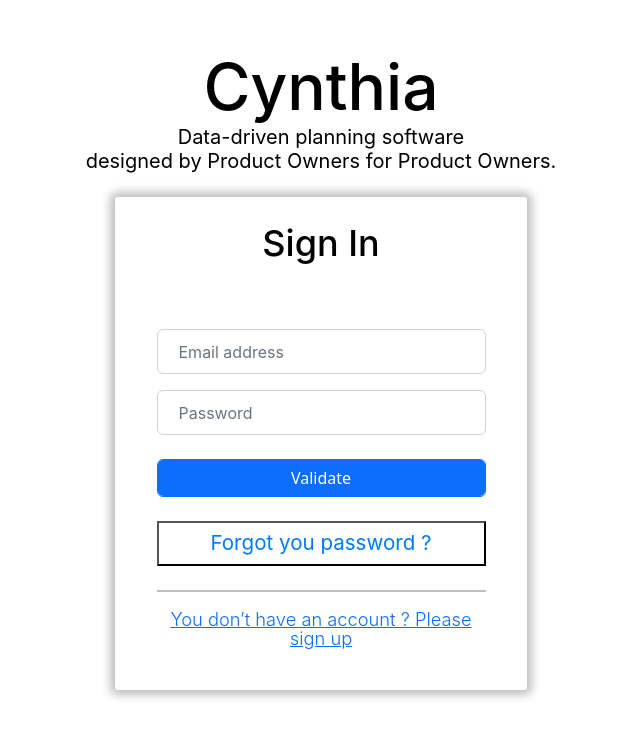
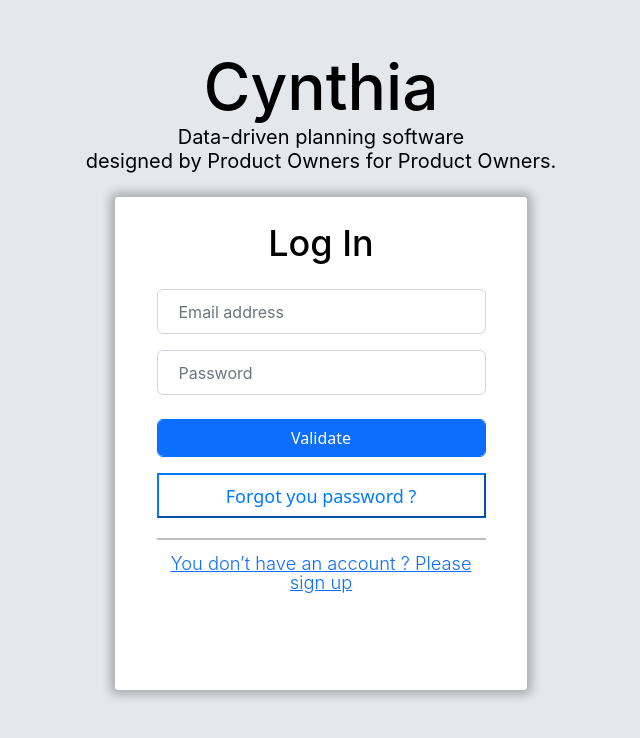
Before and after one commit to zohaib3249/cynthia, a React (Vite) app: page /login in a window 1280 px wide. Shown: the top 738 px of the page, without its empty margins (319-959 px from the left). Built offline with nearby package versions, Linux system fonts and the light colour scheme.

Commit message:
fix design

```diff
--- a/src/assets/css/style.css
+++ b/src/assets/css/style.css
@@ -3,14 +3,15 @@ body {
 
 width: 100%;
 height: 100%;
-
+background-color: #e5e8eb !important;
 background: #F4F5F7;
+font-family: Inter, Arial;
   }
 
   .cynthia {
 
+    font-family: Inter, Arial;
 
-    font-family: 'Inter';
     font-style: normal;
     font-weight: 500;
     font-size: 64px;
@@ -25,7 +26,7 @@ background: #F4F5F7;
 
   .slogan {
 
-
+    font-family: Inter, Arial;
     font-family: 'Inter';
     font-style: normal;
     font-weight: 400;
@@ -52,7 +53,7 @@ background: #F4F5F7;
   .title {
 
 
-    font-family: 'Inter';
+    font-family: Inter, Arial;
     font-style: normal;
     font-weight: 500;
     font-size: 36px;
@@ -109,13 +110,18 @@ border: 0.5px solid #000000;
 
   }
   .button-large-2 {
-    color: #007bff;
+    color: #007BFF;
     text-align: center;
     background-color: #0000;
+    border-color: #007bff;
 
 
-    font-family: Inter, Arial;
-    font-size: 1.286rem;
+font-size: 18px;
+font-weight: 500;
+line-height: 22px;
+letter-spacing: 0em;
+text-align: center;
+
 
 
   }
@@ -254,3 +260,11 @@ border: 0.5px solid #000000;
 
 
 }
+.form-group.required {
+  content:"*";
+  color:red;
+}
+.required:after {
+  content:" *";
+  color: red;
+}
--- a/src/pages/components/ImputText.jsx
+++ b/src/pages/components/ImputText.jsx
@@ -8,7 +8,7 @@ const ImputText = (props) => {
       className={`imput-text ${props.className || ""}`}
       placeholder={props.placeholder}
       onChange={e => props.onchange_fun(e.target.value)}
-    />
+    required  />
 
     {props.error && (
       <div className="error-icon">
--- a/src/pages/login.jsx
+++ b/src/pages/login.jsx
@@ -102,11 +102,11 @@ function Login() {
 
 
 
-            <h2 className="title  text-center mb-3">Sign In</h2>
+            <h2 className="title  text-center mb-3">Log In</h2>
 
 
             {!sessionStorage.getItem("message") && (
-            <div className="mb-5"></div>
+            <div className="mb-2"></div>
 
              )}
 
@@ -129,14 +129,14 @@ function Login() {
                       />
 
                   </form>
-                  <div className="mb-4"></div>
+                  <div className="mb-3"></div>
                   <ButtonLarge2
                     className="input_field"
                     {...propsData.buttonLarge2}
                 />
-                  <div className="mb-2"></div>
+                  <div className="mb-1"></div>
                   <hr className="separator" />
-                  <div className="mb-2"></div>
+                  <div className="mb-1"></div>
                   <Link className="link-signup-instance-1" {...propsData.linkSignup} />
               </div>
           </div>
--- a/src/pages/nav.jsx
+++ b/src/pages/nav.jsx
@@ -47,7 +47,7 @@ function Header() {
             </a>
             <ul className="dropdown-menu">
 
-              <li><a className="dropdown-item" href="#">Logout</a></li>
+              <li><a className="dropdown-item" href="/logout">Logout</a></li>
             </ul>
           </div>
         </div>
--- a/src/pages/reset.jsx
+++ b/src/pages/reset.jsx
@@ -88,20 +88,20 @@ function Reset() {
           </span>
         </div>
         <div className="mb-4"></div>
-        <div className="box  d-flex flex-column justify-content-start align-items-center ">
+        <div className="box  d-flex flex-column justify-content-start align-items-center " style={{height:"400px"}}>
             <div className="mb-4"></div>
 
 
 
-            <h2 className="title  text-center mb-3">Sign In</h2>
+            <h2 className="title  text-center mb-3">Password Recovery</h2>
 
 
             {!sessionStorage.getItem("message") && (
-            <div className="mb-5"></div>
+            <div className="mb-3"></div>
 
              )}
 
-            <div className="d-flex flex-column justify-content-around ">
+            <div className="d-flex flex-column justify-content-between ">
                 {msg?
                 <AlertMessage message={msg}/>:<AlertMessage/>
                 }
@@ -110,7 +110,7 @@ function Reset() {
                     <ImputText className="input_field form-control " {...propsData.imputEmail} />
 
 
-                    <div className="mb-4"></div>
+                    <div className="mb-5"></div>
                     <ButtonLarge
                         className="input_field "
                         {...propsData.buttonLarge}
@@ -120,7 +120,7 @@ function Reset() {
                 <div className="mb-2"></div>
                 <hr className="separator" />
                 <div className="mb-2"></div>
-                <Link className="link-signup-instance-1" {...propsData.linkSignup} />
+                <Link className="link-signup-instance-1" {...propsData.linkSigin} />
             </div>
         </div>
 
--- a/src/pages/set_password.jsx
+++ b/src/pages/set_password.jsx
@@ -44,6 +44,14 @@ function ConfirmReset() {
         buttonLarge: {
             newFeature: "Validate",
         },
+        linkSignup:{
+            "link":"/signup",
+            "name":"Sign Up"
+        },
+        linkSigin:{
+            "link":"/login",
+            "name":"Login In"
+        }
 
     };
     const validate = () => {
@@ -98,28 +106,27 @@ function ConfirmReset() {
           </span>
         </div>
         <div className="mb-4"></div>
-        <div className="box  d-flex flex-column justify-content-start align-items-center " style={{"height" : "30%"}}>
+        <div className="box  d-flex flex-column justify-content-start align-items-center ">
             <div className="mb-4"></div>
 
 
 
-            <h2 className="title  text-center mb-3">Sign In</h2>
+            <h2 className="title  text-center mb-1">Password reset</h2>
 
 
+
+
+
+
+
+            <div className="d-flex flex-column justify-content-around ">
             {!sessionStorage.getItem("message") && (
             <div className="mb-5"></div>
             )}
-            <span className="title mt-5 text-center">Sign up</span>
+
             {msg?
                 <AlertMessage message={msg}/>:<AlertMessage/>
                 }
-
-
-            <div className="mb-5"></div>
-            <div className="mb-2"></div>
-
-            <div className="d-flex flex-column justify-content-around ">
-                <AlertMessage />
                 <form onSubmit={handleSubmit}>
 
                     <ImputText
@@ -140,7 +147,10 @@ function ConfirmReset() {
                 </form>
                 <div className="mb-2"></div>
                 <hr className="separator" />
+
+                <Link className="link-signup-instance-1" {...propsData.linkSigin} />
                 <div className="mb-2"></div>
+
                 <Link className="link-signup-instance-1" {...propsData.linkSignup} />
             </div>
         </div>
--- a/src/pages/signup.jsx
+++ b/src/pages/signup.jsx
@@ -125,7 +125,7 @@ function Signup() {
 
 
                 {!sessionStorage.getItem("message") && (
-                <div className="mb-5"></div>
+                <div className="mb-2"></div>
 
                  )}
 
```
Also changed, not shown: src/pages/team.jsx (+36 -32 lines).
